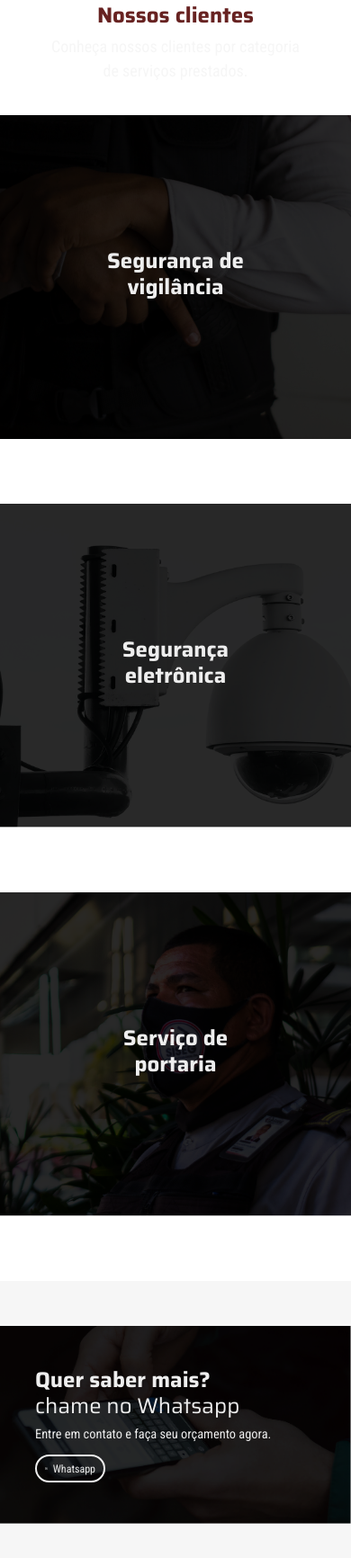
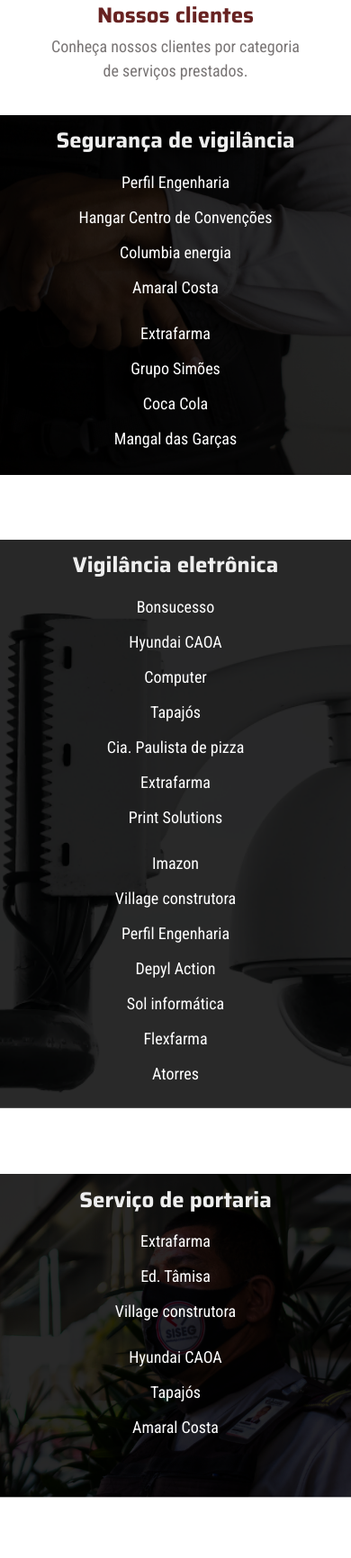
Before and after one commit to DanicoSantos/sieg-landing-page, a website: page index.html in a window 390 px wide. Shown: the part 1796-3528 px from the top of the page at 90% size. Drawn offline with nearby package versions, Linux system fonts and the light colour scheme.

Commit message:
feat: refactor customers markup

```diff
--- a/index.html
+++ b/index.html
@@ -180,23 +180,94 @@
                     categoria de serviços
                     prestados.</p>
                 <div class="row">
-                    <div class="col-12 col-sm-4 px-sm-3 px-0">
+                    <div class="col-12 col-sm-12 px-0">
                         <div class="customers__container customers__container_background-1">
-                            <h3 class="customers__secondary-title">Segurança de vigilância</h3>
+                            <div class="row">
+                                <div class="col-12">
+                                    <h3 class="customers__secondary-title">Segurança de vigilância</h3>
+                                </div>
+                                <div class="offset-sm-3 col-sm-4 col-12">
+                                    <ul class="list-unstyled mb-0 mb-sm-1 p-sm-2 text-center text-sm-left text-white mt-sm-5">
+                                        <li class="customers__list-item">Perfil Engenharia</li>
+                                        <li class="customers__list-item">Hangar Centro de Convenções</li>
+                                        <li class="customers__list-item">Columbia energia</li>
+                                        <li class="customers__list-item">Amaral Costa</li>
+                                    </ul>
+                                </div>
+
+                                <div class="col-sm-3 col-12">
+                                    <ul class="list-unstyled mb-0 mb-sm-1 p-sm-2 text-center text-sm-left text-white mt-sm-5">
+                                        <li class="customers__list-item">Extrafarma</li>
+                                        <li class="customers__list-item">Grupo Simões</li>
+                                        <li class="customers__list-item">Coca Cola</li>
+                                        <li class="customers__list-item">Mangal das Garças</li>
+                                    </ul>
+                                </div>
+                            </div>
                         </div>
                     </div>
 
-                    <div class="col-12 col-sm-4 px-sm-3 px-0">
+                    <div class="col-12 px-0">
                         <div class="customers__container customers__container_background-2">
-                            <h3 class="customers__secondary-title">Segurança eletrônica</h3>
+                            <div class="row">
+                                <div class="col-12">
+                                    <h3 class="customers__secondary-title">Vigilância eletrônica</h3>
+                                </div>
+                                <div class="offset-sm-3 col-sm-3 col-12">
+                                    <ul class="list-unstyled mb-0 mb-sm-1 p-sm-2 text-center text-sm-left text-white mt-sm-5">
+                                        <li class="customers__list-item">Bonsucesso</li>
+                                        <li class="customers__list-item">Hyundai CAOA</li>
+                                        <li class="customers__list-item">Computer</li>
+                                        <li class="customers__list-item">Tapajós</li>
+                                        <li class="customers__list-item">Cia. Paulista de pizza</li>
+                                        <li class="customers__list-item">Extrafarma</li>
+                                        <li class="customers__list-item">Print Solutions</li>
+                                    </ul>
+                                </div>
+
+                                <div class="offset-sm-1 col-sm-3 col-12">
+                                    <ul class="list-unstyled mb-0 mb-sm-1 p-sm-2 text-center text-sm-left text-white mt-sm-5">
+                                        <li class="customers__list-item">Imazon</li>
+                                        <li class="customers__list-item">Village construtora</li>
+                                        <li class="customers__list-item">Perfil Engenharia</li>
+                                        <li class="customers__list-item">Depyl Action</li>
+                                        <li class="customers__list-item">Sol informática</li>
+                                        <li class="customers__list-item">Flexfarma</li>
+                                        <li class="customers__list-item">Atorres</li>
+                                    </ul>
+                                </div>
+                            </div>
                         </div>
                     </div>
 
-                    <div class="col-12 col-sm-4 px-sm-3 px-0">
+                    <div class="col-12 col-sm-12 px-sm-3 px-0">
                         <div class="customers__container customers__container_background-3">
-                            <h3 class="customers__secondary-title">Serviço de portaria</h3>
+                            <div class="row">
+                                <div class="col-12">
+                                    <h3 class="customers__secondary-title">Serviço de portaria</h3>
+                                </div>
+                                <div class="offset-sm-3 col-sm-4 col-12">
+                                    <ul class="list-unstyled mb-0 mb-sm-1 p-sm-2 text-center text-sm-left text-white mt-sm-5">
+                                        <li class="customers__list-item">Extrafarma</li>
+                                        <li class="customers__list-item">Ed. Tâmisa</li>
+                                        <li class="customers__list-item">Village construtora</li>
+                                    </ul>
+                                </div>
+
+                                <div class="col-sm-3 col-12">
+                                    <ul class="list-unstyled mb-0 mb-sm-1 p-sm-2 text-center text-sm-left text-white mt-sm-5">
+                                        <li class="customers__list-item">Hyundai CAOA</li>
+                                        <li class="customers__list-item">Tapajós</li>
+                                        <li class="customers__list-item">Amaral Costa</li>
+                                    </ul>
+                                </div>
+                            </div>
                         </div>
                     </div>
+
+
+
+
 
                 </div>
             </div>
@@ -220,7 +291,8 @@
                                         <p class="cta__subtitle">Entre em contato e faça seu orçamento agora.</p>
 
                                         <div class="cta__button-container">
-                                            <a href="https://api.whatsapp.com/send?phone=559191230102&text=Ol%C3%A1%2C%20quero%20fazer%20um%20or%C3%A7amento." target="_blank" class="btn btn-outline-secondary cta__button w-25">
+                                            <a href="https://api.whatsapp.com/send?phone=559191230102&text=Ol%C3%A1%2C%20quero%20fazer%20um%20or%C3%A7amento."
+                                                target="_blank" class="btn btn-outline-secondary cta__button w-25">
                                                 <span class="cta__icon d-inline-block"></span>
                                                 Whatsapp
                                             </a>
@@ -242,7 +314,7 @@
                     <div class="col-sm-6 d-none d-sm-block">
                         <section id="map-desktop" class="map__view">
                             <iframe
-                                src="https://www.google.com/maps/embed?pb=!1m18!1m12!1m3!1d15954.655196396838!2d-48.448756800000005!3d-1.37839125!2m3!1f0!2f0!3f0!3m2!1i1024!2i768!4f13.1!3m3!1m2!1s0x92a48a61e1d0c159%3A0x411a9b9b2575e957!2sMultisport%20gym%20-%20Guilherme%20Paraense!5e0!3m2!1sen!2sbr!4v1604778438515!5m2!1sen!2sbr"
+                                src="https://www.google.com/maps/embed?pb=!1m18!1m12!1m3!1d1994.3172327415816!2d-48.413957212605894!3d-1.3957930773186435!2m3!1f0!2f0!3f0!3m2!1i1024!2i768!4f13.1!3m3!1m2!1s0x92a48adbfdd3a8c3%3A0xc585b6e3e27c9f49!2sAv.%20Tropical%20%26%20R.%20We%20Doze%20-%20Guanabara%2C%20Ananindeua%20-%20PA%2C%2067110-040!5e0!3m2!1sen!2sbr!4v1604782444444!5m2!1sen!2sbr"
                                 width="600" height="450" frameborder="0" style="border:0;" allowfullscreen=""
                                 aria-hidden="false" tabindex="0"></iframe>
                         </section>
@@ -250,14 +322,15 @@
 
                     <div class="col-12 col-sm-6 pt-0 pt-sm-5">
                         <h2 class="map__title">Estamos localizados na:</h2>
-                        <p class="map__subtitle"><span class="map__styled-subtitle-component">Rua alguma coisa</span>,
-                            Ananindeua</p>
+                        <p class="map__subtitle"><span class="map__styled-subtitle-component">Avenida tropical, we 12
+                                casa 12 A</span>,
+                            Ananindeua-PA</p>
 
                     </div>
                     <div class="col-12 d-sm-none">
                         <section id="map-mobile" class="map__view">
                             <iframe
-                                src="https://www.google.com/maps/embed?pb=!1m18!1m12!1m3!1d15954.655196396838!2d-48.448756800000005!3d-1.37839125!2m3!1f0!2f0!3f0!3m2!1i1024!2i768!4f13.1!3m3!1m2!1s0x92a48a61e1d0c159%3A0x411a9b9b2575e957!2sMultisport%20gym%20-%20Guilherme%20Paraense!5e0!3m2!1sen!2sbr!4v1604778438515!5m2!1sen!2sbr"
+                                src="https://www.google.com/maps/embed?pb=!1m18!1m12!1m3!1d1994.3172327415816!2d-48.413957212605894!3d-1.3957930773186435!2m3!1f0!2f0!3f0!3m2!1i1024!2i768!4f13.1!3m3!1m2!1s0x92a48adbfdd3a8c3%3A0xc585b6e3e27c9f49!2sAv.%20Tropical%20%26%20R.%20We%20Doze%20-%20Guanabara%2C%20Ananindeua%20-%20PA%2C%2067110-040!5e0!3m2!1sen!2sbr!4v1604782444444!5m2!1sen!2sbr"
                                 width="600" height="450" frameborder="0" style="border:0;" allowfullscreen=""
                                 aria-hidden="false" tabindex="0"></iframe>
                         </section>
@@ -275,7 +348,8 @@
         <div class="container">
             <div class="row">
                 <div class="col-12 col-sm-4 text-center text-sm-left py-2 py-sm-0">
-                    <a href="https://www.instagram.com/siseg.seguranca" class="footer__illustration" title="instagram" target="_blank">
+                    <a href="https://www.instagram.com/siseg.seguranca" class="footer__illustration" title="instagram"
+                        target="_blank">
                         <img src="src/assets/img/instagram-icon.svg" alt="">
                         <p class="footer__text text-white">@siseg.segurança</p>
                     </a>
--- a/src/assets/css/components/banner.css
+++ b/src/assets/css/components/banner.css
@@ -33,6 +33,7 @@
 
     .banner__container {
         display: block;
+        padding: 13rem 0 0 0;
     }
 
     .banner__title-container {
--- a/src/assets/css/components/customers.css
+++ b/src/assets/css/components/customers.css
@@ -12,7 +12,7 @@
 }
 
 .customers__subtitle {
-    color: var(--secondary);
+    color: var(--grey);
     font-size: 1.5rem;
     text-align: center;
     margin: 0 1rem;
@@ -22,10 +22,8 @@
 .customers__container {
     background: var(--dark);
     min-height: 30rem;
-    display: flex;
-    justify-content: center;
-    align-items: center;
     margin: 3rem 0;
+    padding: 1.2rem;
 }
 
 .customers__container_background-1 {
@@ -48,8 +46,18 @@
     color: var(--light);
     font-size: 2rem;
     font-weight: bold;
-    width: 50%;
     text-align: center;
+}
+
+.customers__list-item {
+    font-size: 1.5rem;
+    margin-top: 1rem;
+    margin-bottom: 1rem;
+}
+
+.customers__list-item:hover {
+    background: var(--light);
+    color: var(--dark);
 }
 
 @media (min-width: 720px) {
```
Also changed, not shown: src/assets/css/components/map.css (+4 -4 lines), src/assets/css/style.bundle.min.css.
